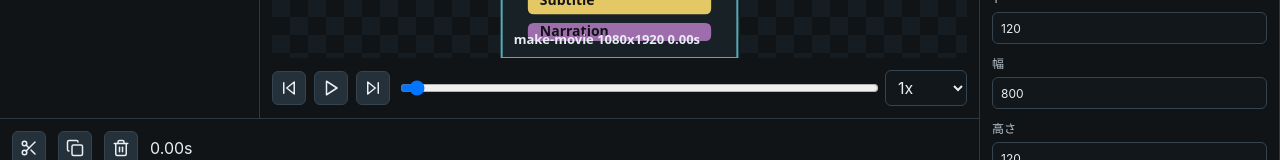
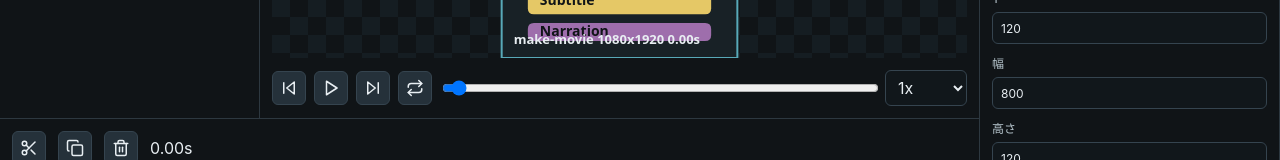
Before and after one commit to isksss/make-movie, a React (Vite) app in the folder apps/mm-gui/: page / in a window 1280 px wide. Shown: the part 421-581 px from the top of the page. Built offline with nearby package versions, Linux system fonts and the light colour scheme.

Commit message:
feat(gui): PreviewにLoopトグルを追加
Preview controlsにLoopボタンを追加し、usePreviewStore.toggleLoopへ接続した。

unit testとPlaywright E2EでLoopのON/OFFを検証した。

```diff
--- a/apps/mm-gui/src/styles.css
+++ b/apps/mm-gui/src/styles.css
@@ -196,7 +196,7 @@ button.selected {
   align-items: center;
   display: grid;
   gap: 8px;
-  grid-template-columns: repeat(3, 34px) 1fr 82px;
+  grid-template-columns: repeat(4, 34px) 1fr 82px;
 }
 
 .preview-controls input {
--- a/apps/mm-gui/src/ui/App.tsx
+++ b/apps/mm-gui/src/ui/App.tsx
@@ -5,6 +5,7 @@ import {
   Import,
   Pause,
   Play,
+  Repeat,
   Save,
   Scissors,
   Settings,
@@ -195,6 +196,14 @@ export function App() {
             </button>
             <button title={t.nextFrame} onClick={() => preview.stepFrame(project.settings.fps, 1)}>
               <SkipForward size={18} />
+            </button>
+            <button
+              aria-pressed={preview.loop}
+              className={preview.loop ? "selected" : undefined}
+              onClick={preview.toggleLoop}
+              title={t.loop}
+            >
+              <Repeat size={18} />
             </button>
             <input
               aria-label={t.seek}
--- a/apps/mm-gui/src/ui/i18n.ts
+++ b/apps/mm-gui/src/ui/i18n.ts
@@ -24,6 +24,7 @@ export const messages = {
     stop: "停止",
     play: "再生",
     nextFrame: "次のフレーム",
+    loop: "ループ",
     seek: "シーク",
     playbackRate: "再生速度",
     property: "プロパティ",
@@ -89,6 +90,7 @@ export const messages = {
     stop: "Stop",
     play: "Play",
     nextFrame: "Next frame",
+    loop: "Loop",
     seek: "Seek",
     playbackRate: "Playback rate",
     property: "Property",
```
Also changed, not shown: 2 other files (tests, documents, lock files or other folders).
